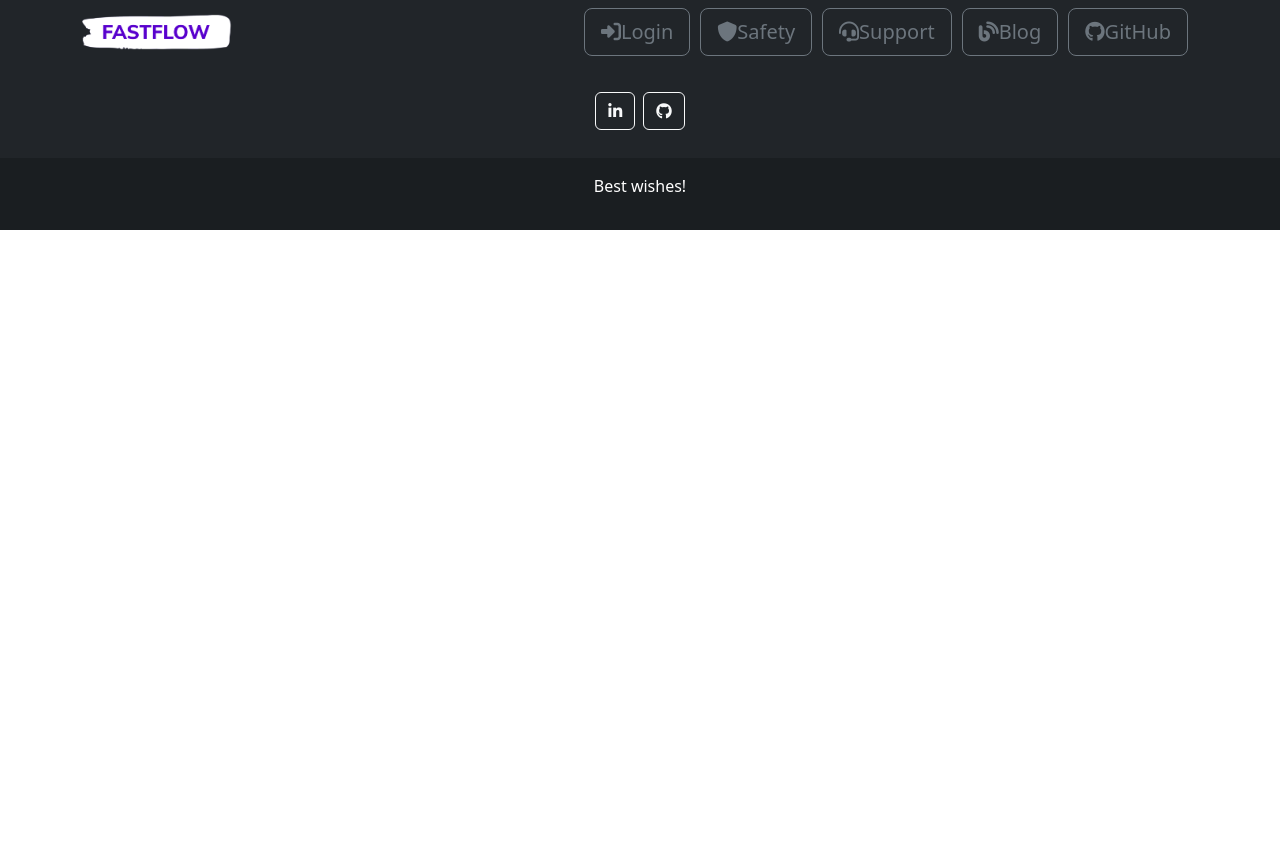
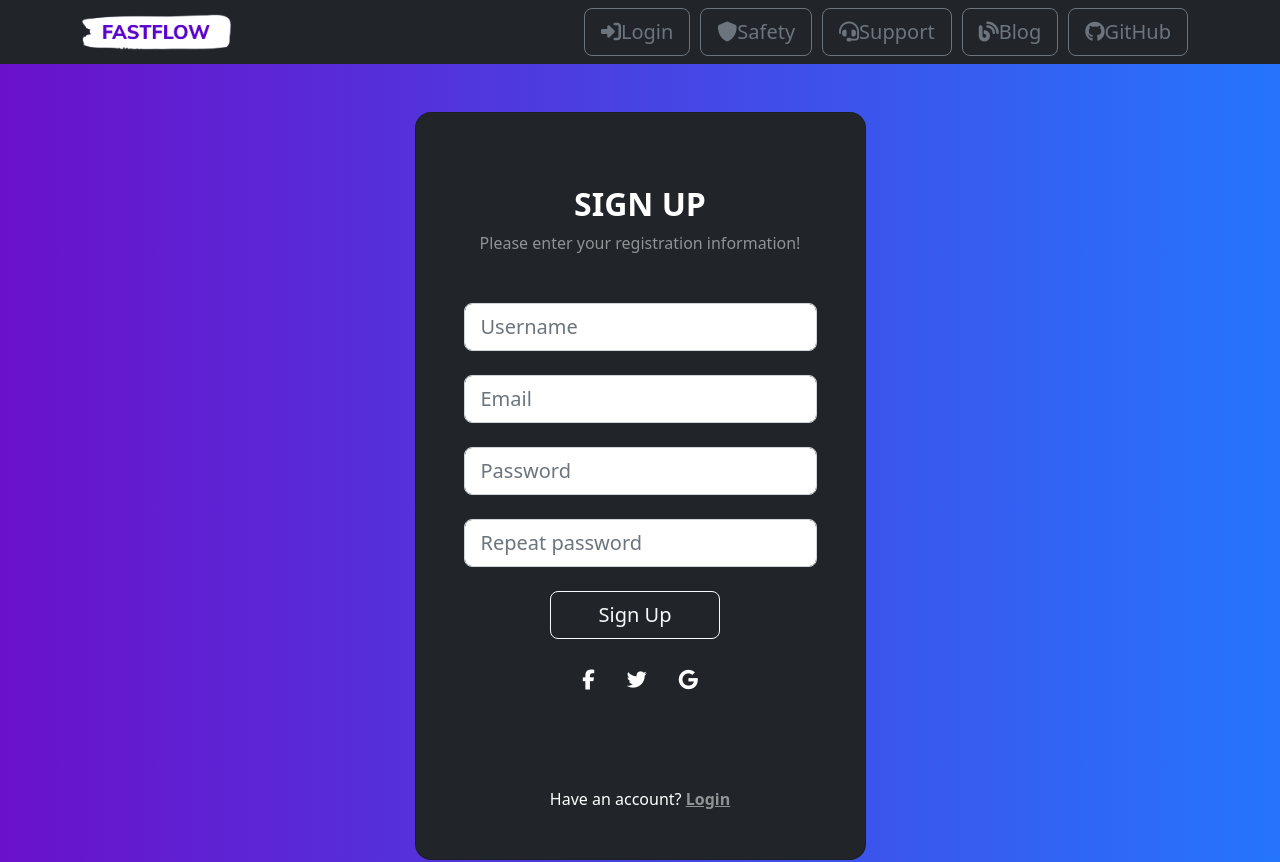
Before and after one commit to nnnLik/FastFlow-client, a Vue app: page /signup in a window 1280 px wide. Shown: the top 862 px of the page. Before the commit the page ends 800 px from the top, so only its background shows below. Built offline with nearby package versions, Linux system fonts and the light colour scheme.

Commit message:
[ADD] registred user

```diff
--- a/src/components/auth/ff-signup.vue
+++ b/src/components/auth/ff-signup.vue
@@ -1,7 +1,124 @@
+<template>
+  <div class="ff-signup">
+    <section class="vh-100 gradient-custom">
+      <div class="container py-5 h-100">
+        <div class="row d-flex justify-content-center align-items-center h-100">
+          <div class="col-12 col-md-8 col-lg-6 col-xl-5">
+            <div class="card bg-dark text-white" style="border-radius: 1rem">
+              <form class="card-body p-5 text-center" @submit="signup">
+                <div class="mb-md-5 mt-md-4 pb-5">
+                  <h2 class="fw-bold mb-2 text-uppercase">Sign Up</h2>
+                  <p class="text-white-50 mb-5">
+                    Please enter your registration information!
+                  </p>
+                  <div class="form-outline form-white mb-4">
+                    <input
+                      type="text"
+                      id="signUpUsername"
+                      v-model="signUpUsername"
+                      class="form-control form-control-lg"
+                      placeholder="Username"
+                    />
+                  </div>
+
+                  <div class="form-outline form-white mb-4">
+                    <input
+                      type="text"
+                      id="signUpEmail"
+                      v-model="signUpEmail"
+                      class="form-control form-control-lg"
+                      placeholder="Email"
+                    />
+                  </div>
+
+                  <div class="form-outline form-white mb-4">
+                    <input
+                      type="password"
+                      id="signUpPassword"
+                      v-model="signUpPassword"
+                      class="form-control form-control-lg"
+                      placeholder="Password"
+                    />
+                  </div>
+
+                  <div class="form-outline form-white mb-4">
+                    <input
+                      type="password"
+                      id="signUpRePassword"
+                      v-model="signUpRePassword"
+                      class="form-control form-control-lg"
+                      placeholder="Repeat password"
+                    />
+                  </div>
+
+                  <button
+                    class="btn btn-outline-light btn-lg px-5"
+                    type="submit"
+                  >
+                    Sign Up
+                  </button>
+
+                  <div
+                    class="d-flex justify-content-center text-center mt-4 pt-1"
+                  >
+                    <a href="#!" class="text-white"
+                      ><i class="fab fa-facebook-f fa-lg"></i
+                    ></a>
+                    <a href="#!" class="text-white"
+                      ><i class="fab fa-twitter fa-lg mx-4 px-2"></i
+                    ></a>
+                    <a href="#!" class="text-white"
+                      ><i class="fab fa-google fa-lg"></i
+                    ></a>
+                  </div>
+                </div>
+
+                <div>
+                  <p class="mb-0">
+                    Have an account?
+                    <router-link to="/login" class="text-white-50 fw-bold"
+                      >Login</router-link
+                    >
+                  </p>
+                </div>
+              </form>
+            </div>
+          </div>
+        </div>
+      </div>
+    </section>
+  </div>
+</template>
+
 <script>
+import axios from "axios";
+
 export default {
-  name: "ff-signup",
-  import: "../../assets/styles/main.scss",
+  name: "SignUpForm",
+  data() {
+    return {
+      signUpUsername: "",
+      signUpEmail: "",
+      signUpPassword: "",
+      signUpRePassword: "",
+    };
+  },
+  methods: {
+    async signup(event) {
+      event.preventDefault();
+      try {
+        const response = await axios.post("/auth/login", {
+          username: this.signUpUsername,
+          email: this.signUpEmail,
+          password: this.signUpPassword,
+          repassword: this.signUpRePassword,
+        });
+        console.log(response.data);
+      } catch (error) {
+        console.error(error);
+      }
+    },
+  },
 };
 </script>
 
```
